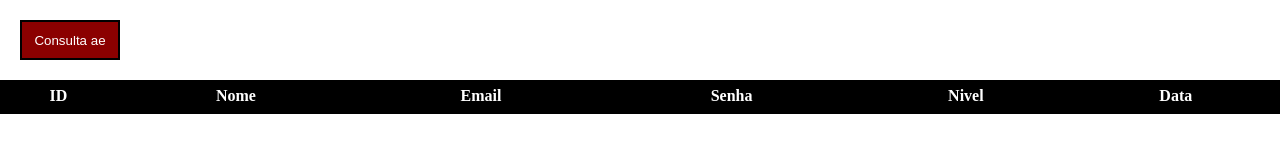
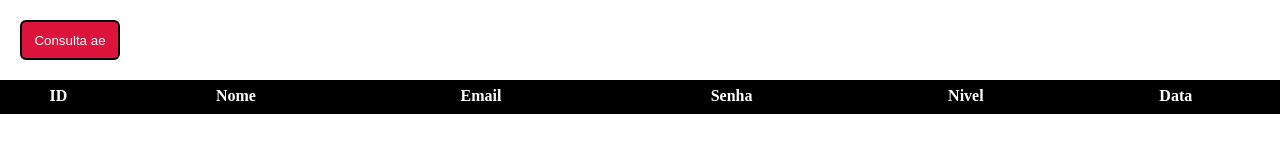
Before and after one commit to Yuutsuy/consultaCEP, a plain HTML site: page index.html in a window 1280 px wide. Drawn offline with Linux system fonts and the light colour scheme.

Commit message:
alterado CSS do botão

```diff
--- a/assets/CSS/style.css
+++ b/assets/CSS/style.css
@@ -2,6 +2,14 @@
     margin:20px;
 }
 #btn-cep button {
+    border-radius:6px;
+    width:100px;
+    height:40px;
+    border: 2px solid black;
+    background-color:crimson;
+    color:white;
+}
+#btn-cep button:active {
     width:100px;
     height:40px;
     border: 2px solid black;
```
